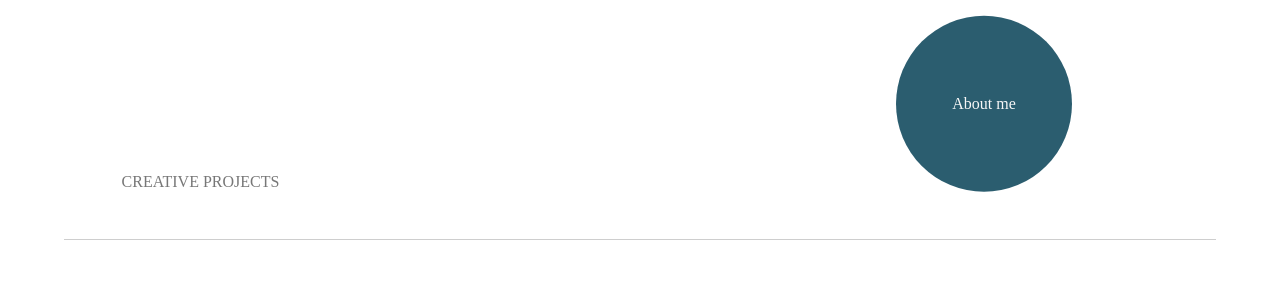
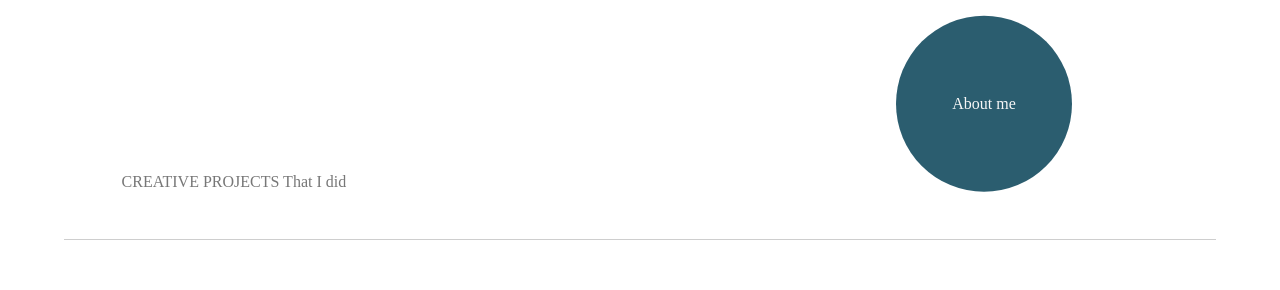
Before and after one commit to TanishaRampersad/My-Portfolio, a React (Create React App) app in the folder portfolio/: page / in a window 1280 px wide. Shown: the part 1240-1530 px from the top of the page. Built offline with nearby package versions, Linux system fonts and the light colour scheme; a web font is replaced by a local one.

Commit message:
edited oroject heading

```diff
--- a/portfolio/src/components/Home.js
+++ b/portfolio/src/components/Home.js
@@ -197,7 +197,7 @@ export default function Home() {
             <div className="table1">
               <table>
                 <tr>
-                  <th>CREATIVE PROJECTS</th>
+                  <th>CREATIVE PROJECTS That I did</th>
                 </tr>
 
 
```
